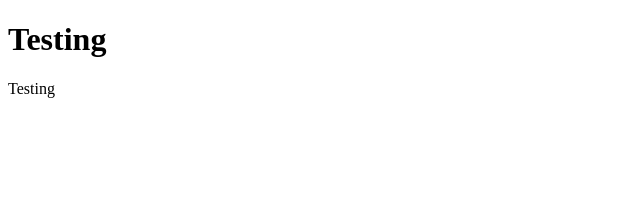
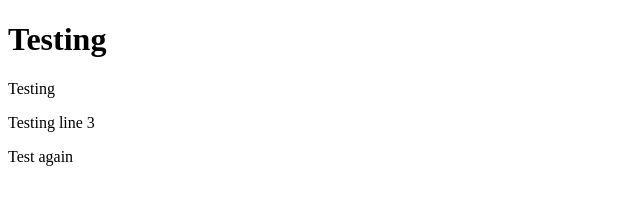
Before and after one commit to jaytang0508/testing, a website: page index.html in a window 1280 px wide. Shown: the whole page, without its empty margins (0-640 px from the left). Drawn offline with Linux system fonts and the light colour scheme.

Commit message:
forth commit

```diff
--- a/index.html
+++ b/index.html
@@ -6,5 +6,7 @@
     <body>
         <h1>Testing</h1>
         <p> Testing </p>
+        <p> Testing line 3</p>
+        <p> Test again</p>
     </body>
 </html>
```
Also changed, not shown: package.json (added, +24 -0 lines), 2 other files.
